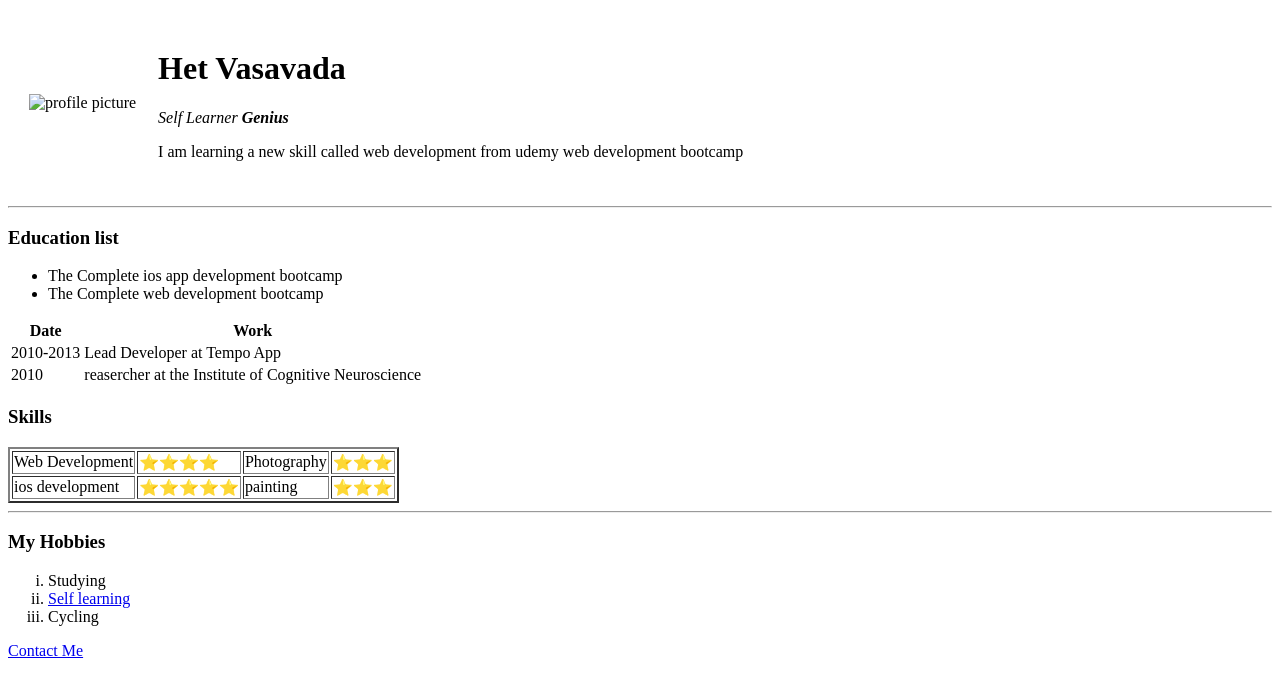
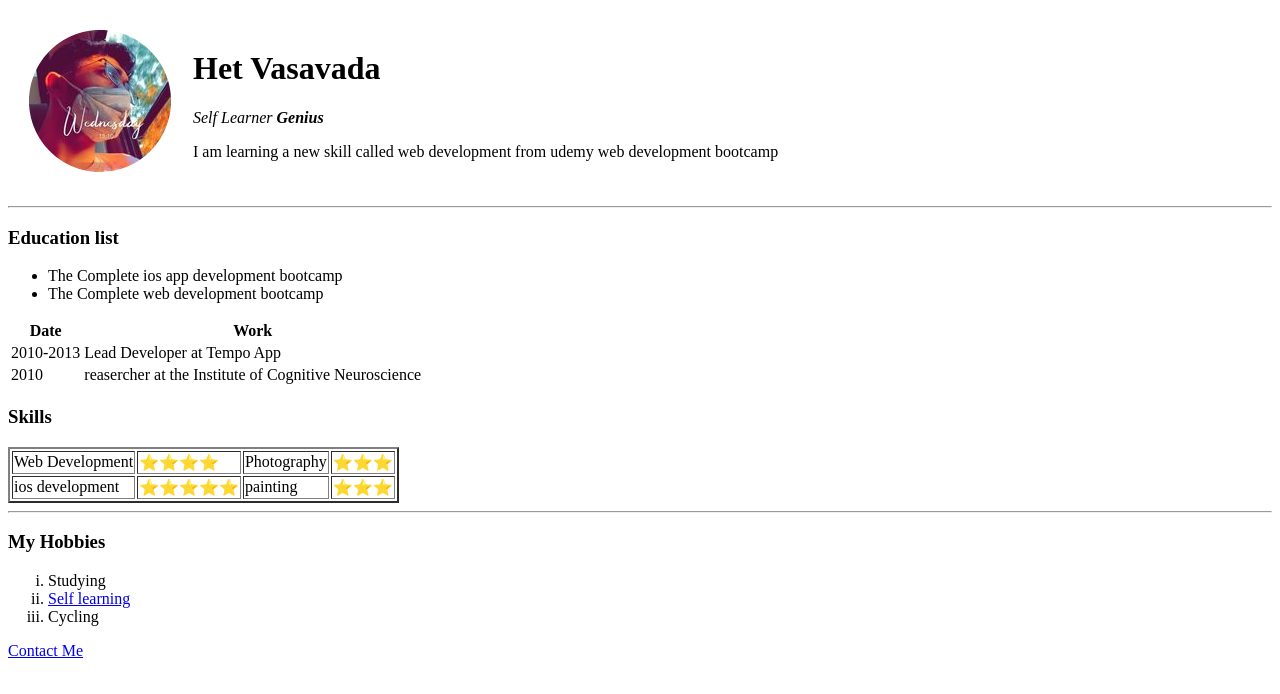
Before and after one commit to VasavadaHet/cv, a plain HTML site: page index.html in a window 1280 px wide. Drawn offline with Linux system fonts and the light colour scheme.

Commit message:
Update index.html

```diff
--- a/index.html
+++ b/index.html
@@ -9,7 +9,7 @@
 <body>
   <table cellspacing="20">
     <tr>
-      <td><img src="images/het-modified.png" alt="profile picture"></td>
+      <td><img src="het-modified.png" alt="profile picture"></td>
       <td>
         <h1>Het Vasavada</h1>
         <p><em>Self Learner <strong>Genius</strong></em></p>
```
